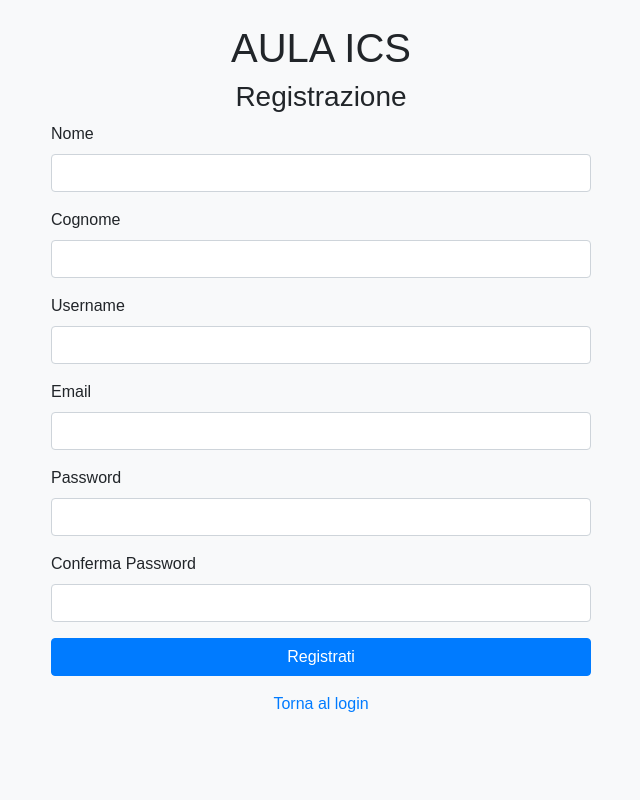
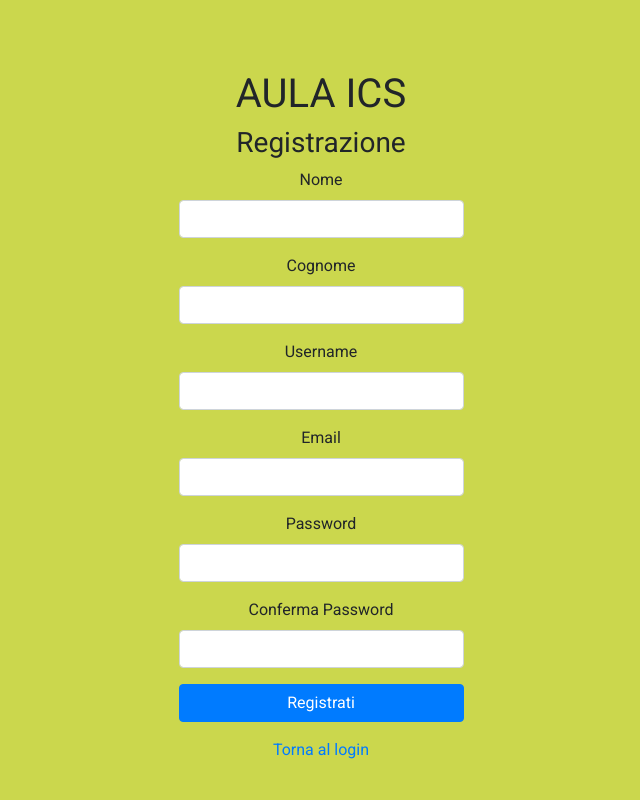
Before and after one commit to DarioTroll/sampleflask, a Flask app: page /register in a window 1280 px wide. Shown: the whole page, without its empty margins (319-959 px from the left). Run offline with Flask 2, Linux system fonts and the light colour scheme; some libraries are stand-ins or nearby versions.

Commit message:
Small fixes

```diff
--- a/app.py
+++ b/app.py
@@ -6,6 +6,7 @@ from flask import Flask, request, redirect, session, render_template, flash, jso
 from werkzeug.security import generate_password_hash, check_password_hash
 import mysql.connector
 from mysql.connector import Error
+from datetime import datetime
 
 
 app = Flask(__name__)
@@ -81,12 +82,12 @@ def login():
     return render_template('login.html')
 
 
-# Pagina di registrazione
 @app.route('/register', methods=['GET', 'POST'])
 def register():
     if request.method == 'POST':
         nome = request.form['nome']
         cognome = request.form['cognome']
+        username = request.form['username']
         email = request.form['email']
         password = request.form['password']
         confirm_password = request.form['confirm_password']
@@ -98,21 +99,21 @@ def register():
 
         hashed_password = generate_password_hash(password, method='sha256')
 
-        # Controlla se l'email è già registrata
+        # Controlla se l'username o l'email sono già registrati
         conn = get_db_connection()
         cursor = conn.cursor(dictionary=True)
-        cursor.execute('SELECT * FROM users WHERE email = %s', (email,))
+        cursor.execute('SELECT * FROM users WHERE username = %s OR email = %s', (username, email))
         existing_user = cursor.fetchone()
         if existing_user:
-            flash('L\'email è già registrata. Riprova con un\'altra.', 'error')
+            flash('Username o email già registrati. Riprova con un\'altra.', 'error')
             cursor.close()
             conn.close()
             return redirect('/register')
 
         try:
             # Inserisce il nuovo utente nel database
-            cursor.execute('INSERT INTO users (nome, cognome, email, password) VALUES (%s, %s, %s, %s)',
-                           (nome, cognome, email, hashed_password))
+            cursor.execute('INSERT INTO users (nome, cognome, username, email, password) VALUES (%s, %s, %s, %s, %s)',
+                           (nome, cognome, username, email, hashed_password))
             conn.commit()
             flash('Registrazione avvenuta con successo. Puoi ora effettuare il login.', 'success')
         except Exception as e:
@@ -125,6 +126,7 @@ def register():
         return redirect('/')
 
     return render_template('register.html')
+
 
 # Pagina home
 @app.route('/home', methods=['GET', 'POST'])
@@ -175,7 +177,8 @@ def home():
 
     return render_template('home.html', user=user)
 
-# Pagina presenze
+
+
 @app.route('/presenze')
 @admin_required  # Questa pagina è accessibile solo agli admin
 def presenze():
@@ -205,8 +208,8 @@ def presenze():
             presenze_per_giorno[data] = []
 
         # Gestione delle frazioni di secondo
-        entrata = presenza['ora_entrata'].strftime('%Y-%m-%d %H:%M:%S') if presenza['ora_entrata'] else 'N/A'
-        uscita = presenza['ora_uscita'].strftime('%Y-%m-%d %H:%M:%S') if presenza['ora_uscita'] else 'In corso'
+        entrata = presenza['ora_entrata'].strftime('%H:%M:%S') if presenza['ora_entrata'] else 'N/A'
+        uscita = presenza['ora_uscita'].strftime('%H:%M:%S') if presenza['ora_uscita'] else 'In corso'
 
         presenze_per_giorno[data].append({
             'id': presenza['id'],
@@ -220,6 +223,8 @@ def presenze():
     print("Presenze per giorno:", presenze_per_giorno)
 
     return render_template('presenze.html', presenze_per_giorno=presenze_per_giorno)
+
+
 
 @app.route('/increment-coffee', methods=['POST'])
 def increment_coffee():
--- a/static/styles.css
+++ b/static/styles.css
@@ -38,3 +38,43 @@ body {
     background-color: #6f4e37;
     color: white;
 }
+
+/* CSS per centrare gli elementi sia orizzontalmente che verticalmente */
+.centered-container {
+    display: flex;
+    justify-content: center;
+    align-items: center;
+    height: 100vh; /* Occupare tutto lo schermo in altezza */
+}
+
+.content-box {
+    width: 80%;
+    max-width: 600px; /* Limita la larghezza del contenuto */
+    text-align: center; /* Centra il testo */
+}
+
+/* Imposta l'immagine come pattern mattonellato per il body */
+body {
+    background-color: #CBD74D; /* Sostituisci con il colore che desideri */
+    margin: 0;
+    padding: 0;
+    height: 100vh; /* Assicura che il background copra l'intero schermo */
+    font-family: Arial, sans-serif; /* Esempio di font */
+}
+
+/* Se desideri applicare il colore di sfondo solo a un contenitore specifico */
+.container {
+    background-color: #CBD74D; /* Sostituisci con il colore che desideri */
+    padding: 20px; /* Esempio di padding per il contenitore */
+    border-radius: 8px; /* Esempio di bordi arrotondati */
+}
+
+/* Imposta il font predefinito per tutto il corpo della pagina */
+body {
+    font-family: 'Roboto', Arial, sans-serif;
+}
+
+/* Imposta il font per un contenitore specifico */
+.container {
+    font-family: 'Arial', sans-serif;
+}
--- a/templates/base.html
+++ b/templates/base.html
@@ -19,11 +19,16 @@
             background-color: #5a6268;
         }
     </style>
+    <!-- Aggiungi questo link nel <head> del tuo file HTML -->
+    <link href="https://fonts.googleapis.com/css2?family=Roboto:wght@400;700&display=swap" rel="stylesheet">
 </head>
 <body>
-    <div class="container">
-        {% block content %}
-        {% endblock %}
+    <div class="pattern-container">
+        <div class="centered-container">
+            <div class="content-box">
+                {% block content %}{% endblock %}
+            </div>
+        </div>
     </div>
 
     <!-- Bootstrap JS e dipendenze (Popper.js e jQuery) -->
--- a/templates/home.html
+++ b/templates/home.html
@@ -13,7 +13,9 @@
     <link rel="stylesheet" href="{{ url_for('static', filename='styles.css') }}">
 </head>
 <body>
-    <div class="container">
+    <div class="pattern-container">
+        <div class="centered-container">
+            <div class="content-box">
                 <!-- Il tuo contenuto qui -->
             <div class="row justify-content-center">
                 <div class="col-md-6">
@@ -73,5 +75,7 @@
                 </div>
             </div>
             </div>
+        </div>
+    </div>
 </body>
 </html>
--- a/templates/login.html
+++ b/templates/login.html
@@ -6,7 +6,6 @@
 <div class="row justify-content-center">
     <div class="col-md-6">
         <h1 class="text-center mt-4">AULA ICS</h1>
-        <h3 class="text-center mt-2">Login</h3>
 
         {% with messages = get_flashed_messages(with_categories=True) %}
             {% if messages %}
--- a/templates/presenze.html
+++ b/templates/presenze.html
@@ -13,6 +13,9 @@
             margin-bottom: 10px;
         }
     </style>
+    <link rel="stylesheet" href="{{ url_for('static', filename='styles.css') }}">
+    <!-- Aggiungi questo link nel <head> del tuo file HTML -->
+    <link href="https://fonts.googleapis.com/css2?family=Roboto:wght@400;700&display=swap" rel="stylesheet">
 </head>
 <body>
     <div class="container mt-4">
--- a/templates/register.html
+++ b/templates/register.html
@@ -4,7 +4,7 @@
 
 {% block content %}
 <div class="row justify-content-center">
-    <div class="col-md-6">
+    <div class="col-md-6 mt-4">
         <h1 class="text-center mt-4">AULA ICS</h1>
         <h3 class="text-center mt-2">Registrazione</h3>
 
```
Also changed, not shown: static/pattern.jpg (added). Lines whose indentation alone changed are shown as unchanged.
